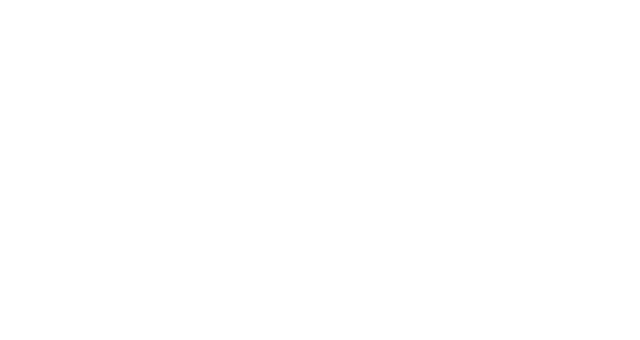
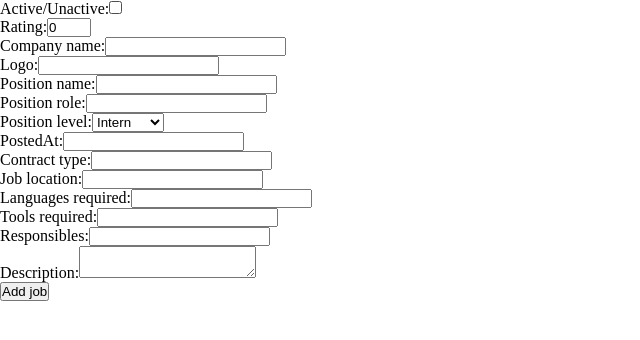
Before and after one commit to Danee1852/Job-advertisement-front-end, a React (Create React App) app: page /addNewJob in a window 1280 px wide. Before the commit this address had no page. Shown: the top 340 px of the page, without its empty margins (0-640 px from the left). Built offline with nearby package versions, Linux system fonts and the light colour scheme; data requests are answered from the project's data file.

Commit message:
Create working add job module, which sends data into JSON server and then save it into json file. Create basic construction of add data form which is controled by react

```diff
--- a/src/App.js
+++ b/src/App.js
@@ -5,6 +5,7 @@
 import SignInForm from "./components/SignInForm/SignInForm"
 import JobList from "./components/JobList/JobList"
 import JobDetails from "./components/JobDetails/JobDetails"
+import AddJob from "./components/AddJob/AddJob"
 
 export default function App() {
 
@@ -33,6 +34,7 @@
           <Route path="/" element={<MainCard listOfJobs={listOfJobs}/>} />
           <Route path="signin" element={<SignInForm />} />
           <Route path="signup" element={<SignUpForm />} />
+          <Route path="addNewJob" element={<AddJob lengthOfJobsList = {listOfJobs.length}/>} />
       </Routes>
 
     </div>
--- /dev/null
+++ b/src/components/AddJob/AddJob.js
@@ -0,0 +1,162 @@
+import { useState } from "react"
+import {redirect} from "react-router-dom"
+
+export default function JobAdd({lengthOfJobsList}) {
+
+    const[addJobData, setAddJobData]=useState({
+        id:0,
+        isactive:false,
+        rating:0,
+        company:"",
+        logo:"",
+        position:"",
+        role:"",
+        level:"",
+        postedAt:"",
+        contract:[],
+        location:"",
+        languages:[],
+        tools:[],
+        responsibles:[],
+        description:""
+
+    })
+
+    // const[id,setId]=useState(0)
+    // const[isactive,setIsactive]=useState(false)
+    // const[rating,setRating]=useState(0)
+    // const[company,setCompany]=useState("")
+    // const[logo,setlogo]=useState("")
+    // const[position,setPosition]=useState("")
+    // const[role,setRole]=useState("")
+    // const[level,setLevel]=useState("")
+    // const[postedAt,setPostedAt]=useState("")
+    // const[contract,setContract]=useState([])
+    // const[location,setLocation]=useState("")
+    // const[languages,setLanguages]=useState([])
+    // const[tools,setTools]=useState([])
+    // const[responsibles,setResponsibles]=useState([])
+    // const[description,setDescription]=useState("")
+
+    const setJobId = (lengthOfJobsList) => {
+        setAddJobData({
+            ...addJobData,
+            id:parseInt(lengthOfJobsList)+1
+        })
+    }
+
+    const handleChange = (event) => {
+        setAddJobData({
+            ...addJobData,
+            [event.target.name]: event.target.value
+        })
+    }
+
+    const handleCheckboxChange = (event) => {
+        setAddJobData({
+            ...addJobData,
+            [event.target.name]: event.target.checked
+        })
+    }
+
+    const handleSubmit = (event) => {
+        event.preventDefault()
+        setJobId()
+        postData()
+    }
+
+    const postData = async () => {
+        try {
+                await fetch('http://localhost:8000/jobList', {
+                method:"POST",
+                headers:{"content-type":"application/json"},
+                body:JSON.stringify(addJobData)
+            })
+            alert("Job saved")
+            redirect('jobList')
+        } catch (err) {
+            console.log(err)
+        }
+    }
+
+    return (
+        <form onSubmit ={handleSubmit}>
+            <label>
+                Active/Unactive:
+                <input type="checkbox" name="isactive" checked={addJobData.isactive} onChange={handleCheckboxChange} />
+            </label>
+            <br/>
+            <label>
+                Rating:
+                <input type="number" name="rating" min="1" max ="6" value={addJobData.rating} onChange={handleChange} />
+            </label>
+            <br/>
+            <label>
+                Company name:
+                <input type="text" name="company" value={addJobData.company} onChange={handleChange} />
+            </label>
+            <br/>
+            <label>
+                Logo:
+                <input type="text" name="logo" value={addJobData.logo} onChange={handleChange} />
+            </label>
+            <br/>
+            <label>
+                Position name:
+                <input type="text" name="position" value={addJobData.position} onChange={handleChange} />
+            </label>
+            <br/>
+            <label>
+                Position role:
+                <input type="text" name="role" value={addJobData.role} onChange={handleChange} />
+            </label>
+            <br/>
+            <label>
+                Position level:
+                <select name="level" value={addJobData.level} onChange={handleChange}>
+                <option value="Intern">Intern</option>
+                <option value="Junior">Junior</option>
+                <option value="Midweight">Coconut</option>
+                <option value="Senior">Senior</option>
+                </select>
+            </label>
+            <br/>
+            <label>
+                PostedAt:
+                <input type="text" name="postedAt" value={addJobData.postedAt} onChange={handleChange} />
+            </label>
+            <br/>
+            <label>
+                Contract type:
+                <input type="text" name="contract" value={addJobData.contract} onChange={handleChange} />
+            </label>
+            <br/>
+            <label>
+                Job location:
+                <input type="text" name="location" value={addJobData.location} onChange={handleChange} />
+            </label>
+            <br/>
+            <label>
+                Languages required:
+                <input type="text" name="languages" value={addJobData.languages} onChange={handleChange} />
+            </label>
+            <br/>
+            <label>
+                Tools required:
+                <input type="text" name="tools" value={addJobData.tools} onChange={handleChange} />
+            </label>
+            <br/>
+            <label>
+                Responsibles:
+                <input type="text" name="responsibles" value={addJobData.responsibles} onChange={handleChange} multiple/>
+            </label>
+            <br/>
+            <label>
+                Description:
+                <textarea name="description" value={addJobData.description} onChange={handleChange} />
+            </label>
+            <br/>
+            <button>Add job</button>
+        </form>
+    )
+}
--- a/src/components/JobList/JobList.css
+++ b/src/components/JobList/JobList.css
@@ -1,8 +1,48 @@
-
-.jobBoard{
-    padding: 50px;
+.jobBoard {
+    padding: 20px 20px 20px 20px;
     background-color: var(--main);
 }
+
+
+.addNewJobButton {
+
+    align-items: center;
+    background-color: #FFFFFF;
+    border: 1px solid rgba(0, 0, 0, 0.1);
+    border-radius: .25rem;
+    box-shadow: rgba(0, 0, 0, 0.02) 0 1px 3px 0;
+    box-sizing: border-box;
+    color: rgba(0, 0, 0, 0.85);
+    cursor: pointer;
+    font-size: 16px;
+    font-weight: 600;
+    justify-content: center;
+    line-height: 1.25;
+    margin: 10px;
+    padding: calc(.875rem - 1px) calc(1.5rem - 1px);
+    transition: all 250ms;
+    width: auto;
+}
+
+.addNewJobButton:hover,
+.addNewJobButton:focus {
+    border-color: rgba(0, 0, 0, 0.15);
+    box-shadow: rgba(0, 0, 0, 0.1) 0 4px 12px;
+    color: rgba(0, 0, 0, 0.65);
+}
+
+.addNewJobButton:hover {
+    transform: translateY(-1px);
+}
+
+.addNewJobButton:active {
+    background-color: #F0F0F1;
+    border-color: rgba(0, 0, 0, 0.15);
+    box-shadow: rgba(0, 0, 0, 0.06) 0 2px 4px;
+    color: rgba(0, 0, 0, 0.65);
+    transform: translateY(0);
+}
+
 
 .company_logo {
     display: flex;
@@ -19,7 +59,7 @@
     height: 150px;
     width: auto;
     background-color: #fff;
-    display:flex;
+    display: flex;
     align-items: center;
     margin: 5px;
     padding: 25px;
@@ -50,13 +90,13 @@
     font-size: 17px;
 }
 
-.jobTechStack{
+.jobTechStack {
     position: absolute;
     right: 150px;
 
 }
 
-.language_span{
+.language_span {
     font-size: 18px;
     font-weight: 500;
     padding: 10px;
--- a/src/components/JobList/JobList.js
+++ b/src/components/JobList/JobList.js
@@ -25,6 +25,9 @@
     // },[])
 
     //console.log(listOfJobs)
+
+
+
     const jobElements = listOfJobs && listOfJobs.map(job => {
 
         return (
@@ -66,7 +69,13 @@
     return (
         <div>
             <Navbar />
+
             <div className="jobBoard">
+                <Link to="/addNewJob">
+                    <div>
+                        <button className ="addNewJobButton" >Add new Job Offer</button>
+                    </div>
+                </Link>
                {jobElements}
             </div>
         </div>
```
Also changed, not shown: jobsData.json (+107 -31 lines), src/components/AddJob/AddJob.css (added).
